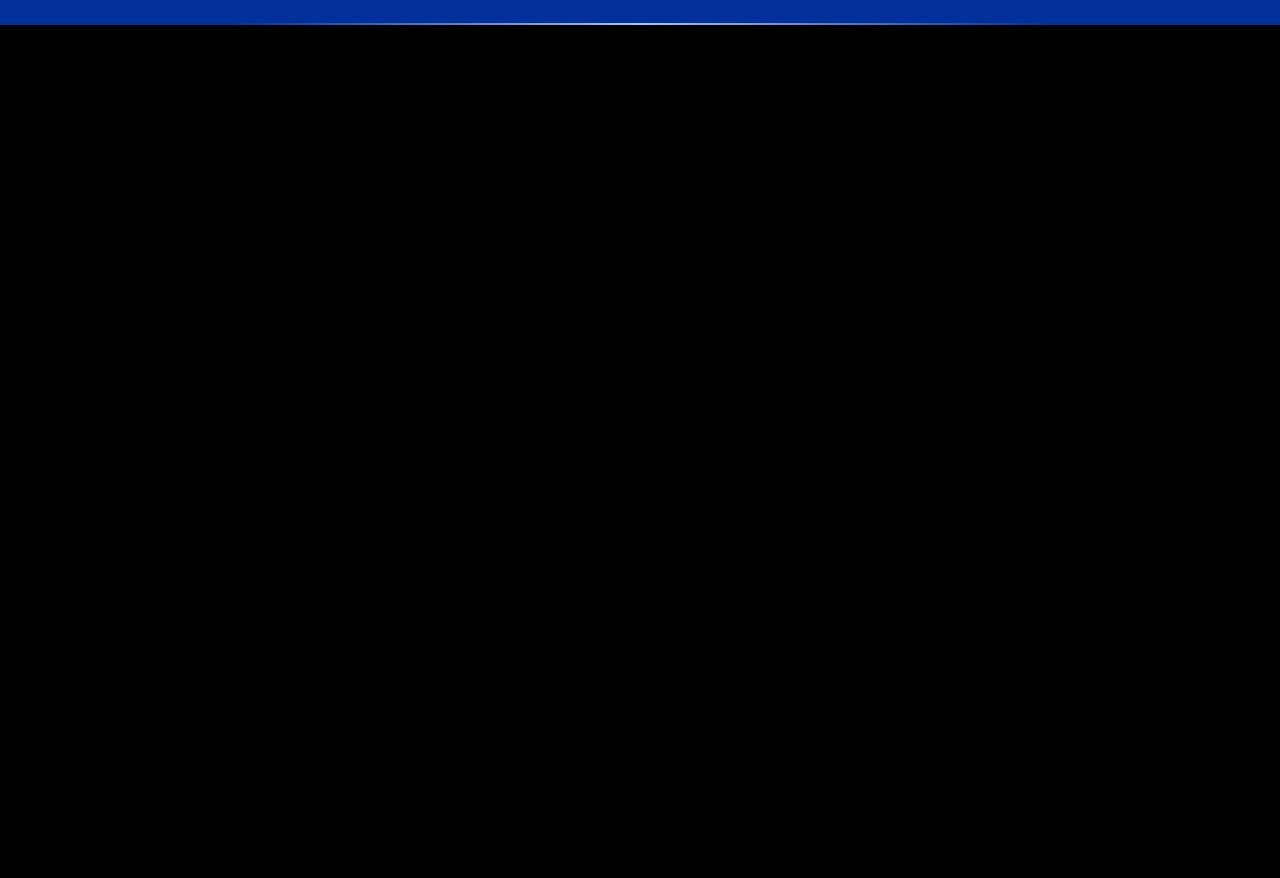
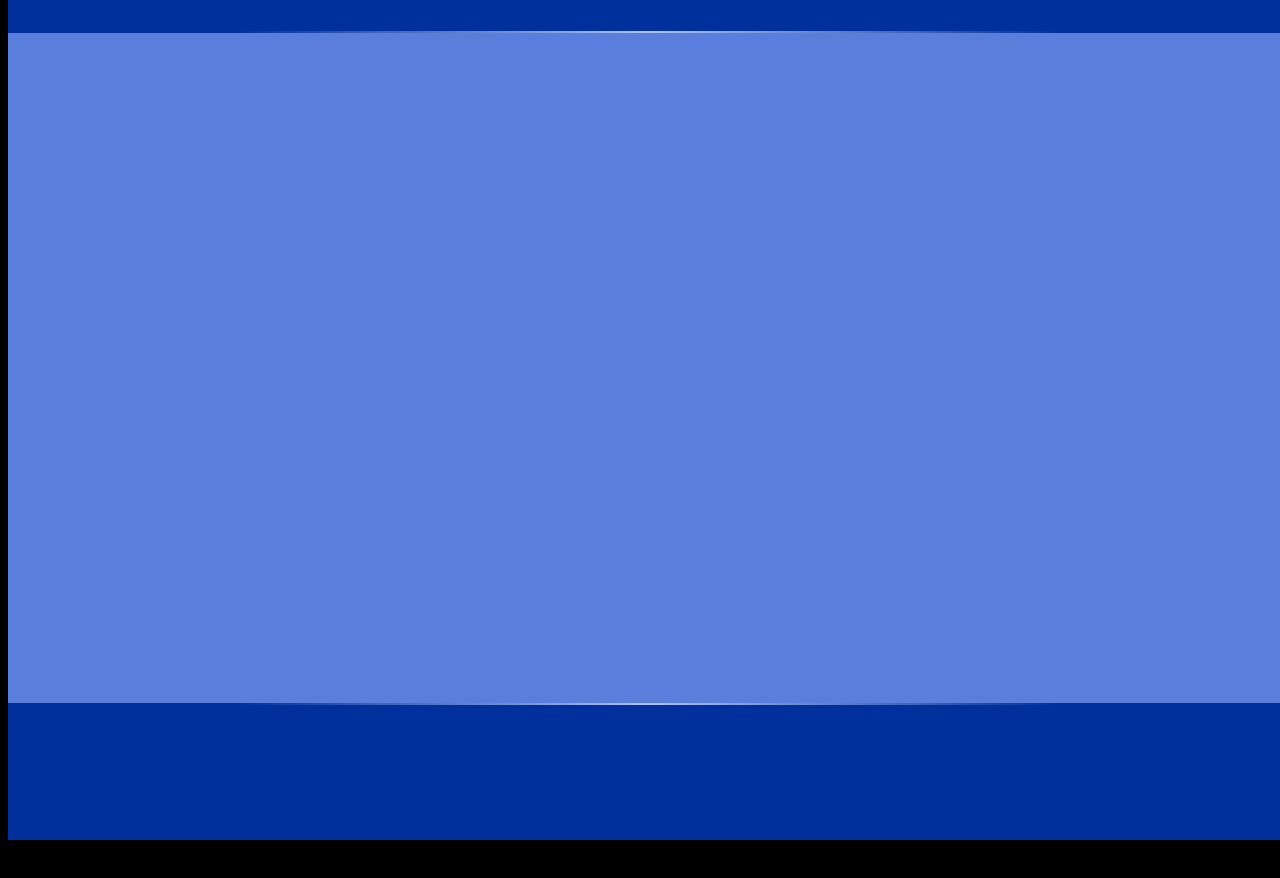
Before and after one commit to Gachinski/windows, a plain HTML site: page computer.html in a window 1280 px wide. Drawn offline with Linux system fonts and the light colour scheme.

Commit message:
css for computer page

```diff
--- a/css/style1.css
+++ b/css/style1.css
@@ -1,23 +1,21 @@
 body {
     position: absolute;
-    top: 45%;
+    top: 50%;
     left: 50%;
-    margin-right: -50%;
+    overflow: hidden;
+    /* margin-right: -50%;
+    margin-top: -50%; */
     transform: translate(-50%, -50%);
     /* filter: blur(0.8px); */
-    overflow: hidden;
-    margin: 0;
-    padding: 0;
     background: #000000;
     color: #ffffff;
     height: 1024px;
     width: 1280px;
-    overflow-x: hidden;
 }
 
 .header {
     background: #00309c;
-    height: 175px;
+    height: 135px;
     width: 100%;
     border-bottom: 2px solid transparent;
     border-image:   linear-gradient(90deg, rgba(90,126,220,0) 18%, rgba(172,194,242,1) 50%, rgba(90,126,220,0) 82%);
@@ -27,7 +25,18 @@ body {
 }
 
 .main {
+    width: 100%;
+    height: 670px;
+    background: #5a7edc;
+}
 
-
-
+.footer{
+    background: #00309c;
+    height: 135px;
+    width: 100%;
+    border-top: 2px solid transparent;
+    border-image:   linear-gradient(90deg, rgba(90,126,220,0) 18%, rgba(172,194,242,1) 50%, rgba(90,126,220,0) 82%);
+    -moz-border-image: linear-gradient(90deg, rgba(90,126,220,0) 18%, rgba(172,194,242,1) 50%, rgba(90,126,220,0) 82%);
+    -webkit-border-image:  linear-gradient(90deg, rgba(90,126,220,0) 18%, rgba(172,194,242,1) 50%, rgba(90,126,220,0) 82%);
+    border-image-slice: 1;
 }
```
